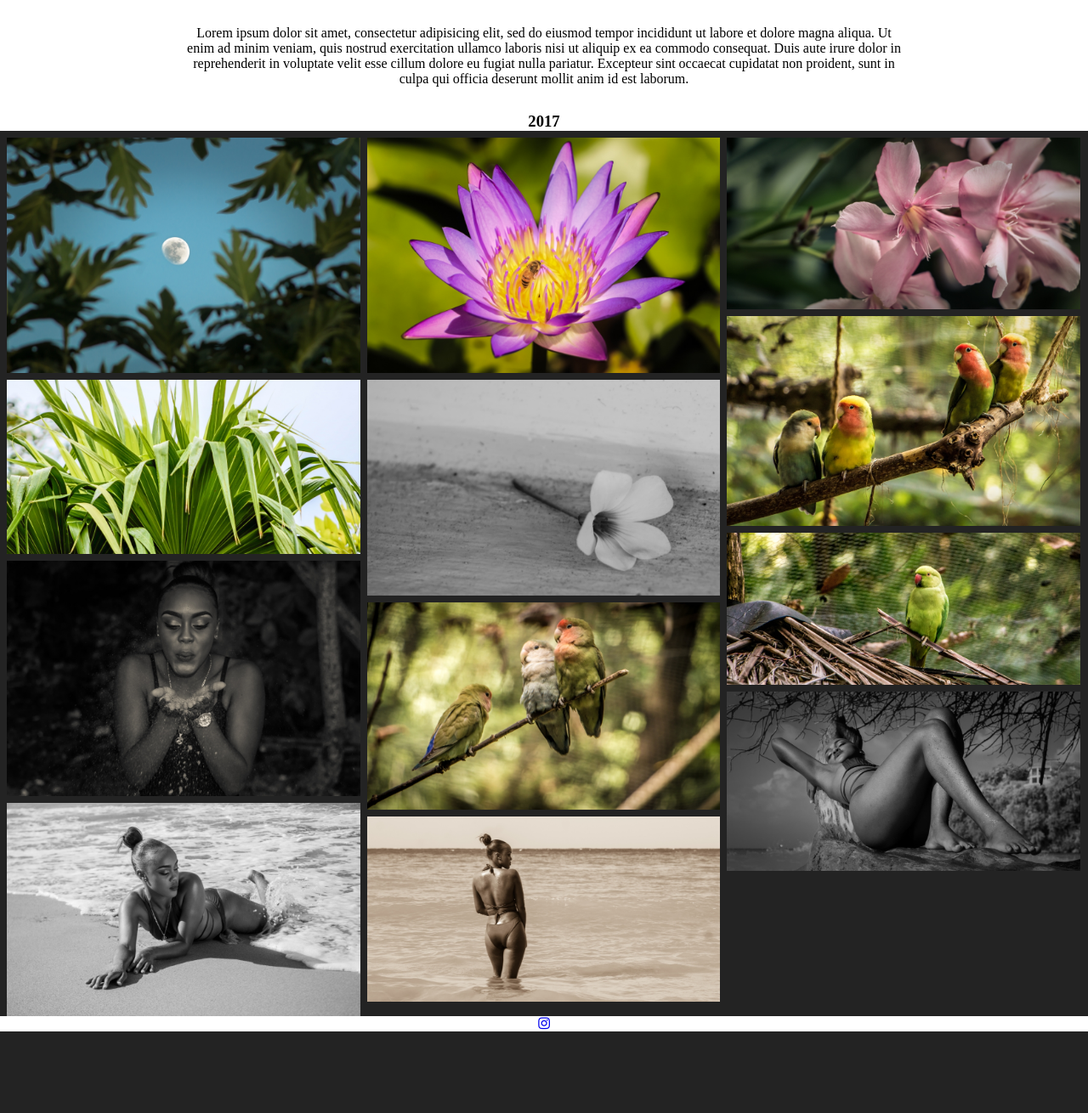
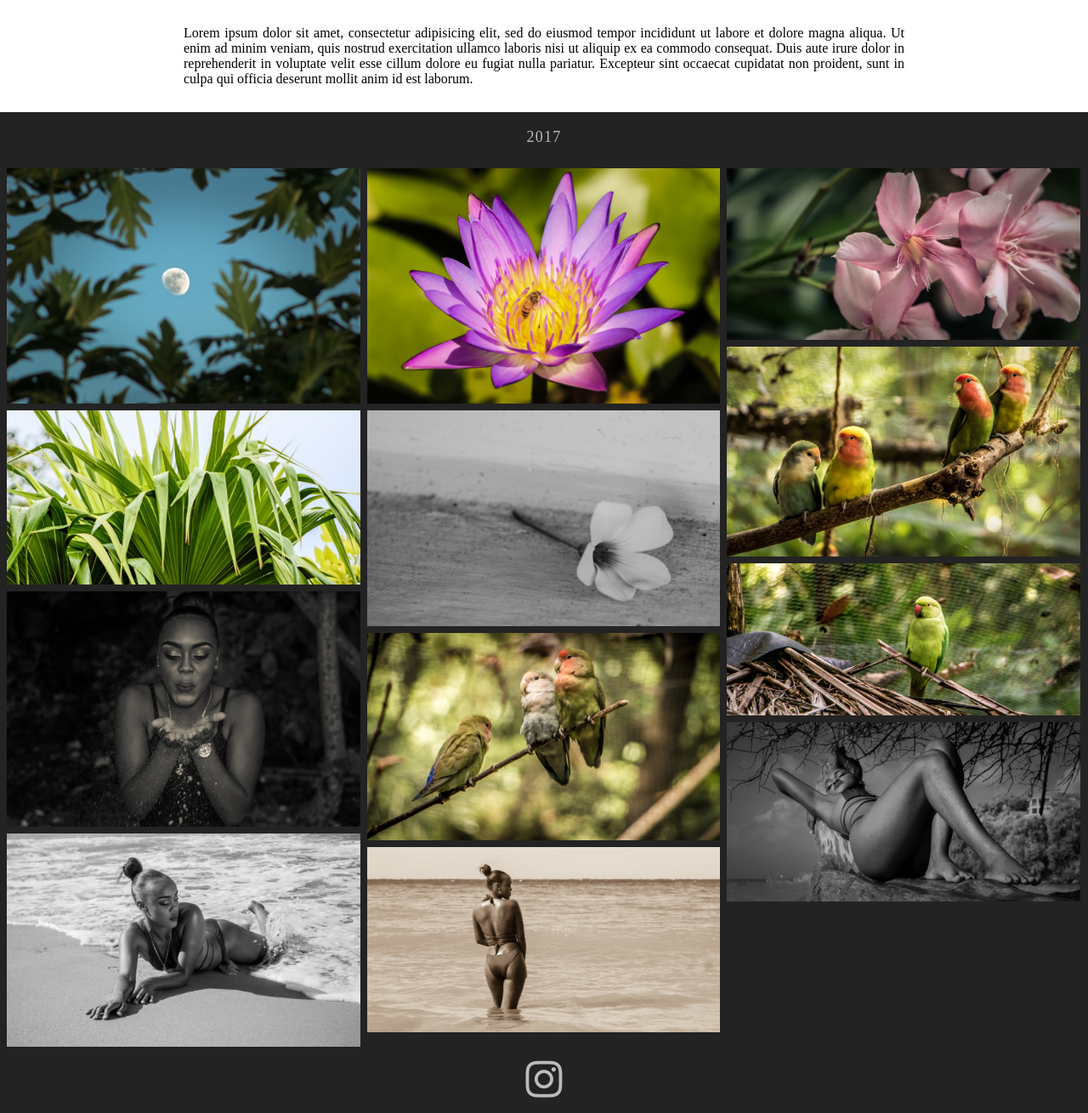
Before and after one commit to ferguson-today/ferguson.today, a PHP site: page /photos/index.php in a window 1280 px wide. Shown: the part 148-1458 px from the top of the page at 85% size. Before the commit the page ends 1362 px from the top, so only its background shows below. Run offline with PHP 8.4, Linux system fonts and the light colour scheme.

Commit message:
Added Instagram link, created a heading for the year the photos were taken, changed paragraphy text align to justify.

```diff
--- a/css/master.css
+++ b/css/master.css
@@ -3,6 +3,9 @@
   padding: 0;
   box-sizing: border-box;
   text-align: center;
+}
+p{
+  text-align: justify;
 }
 html {
   scroll-behavior: smooth;
@@ -34,3 +37,24 @@ header h3 {
 	font-weight: 400;
 	font-style: normal;
 }
+.photo-year h3{
+  background-color: #232323;
+  padding: 20px;
+  font-size: 18px;
+	line-height: 1;
+	letter-spacing: 0.072em;
+	font-weight: 400;
+	font-style: normal;
+  color: #bbb;
+}
+.sm-tag{
+  background-color: #232323;
+  padding: 10px;
+}
+.sm-tag a{
+  color: #bbb;
+  font-size: 50px
+}
+.sm-tag a:hover{
+  color: #fff;
+}
```
